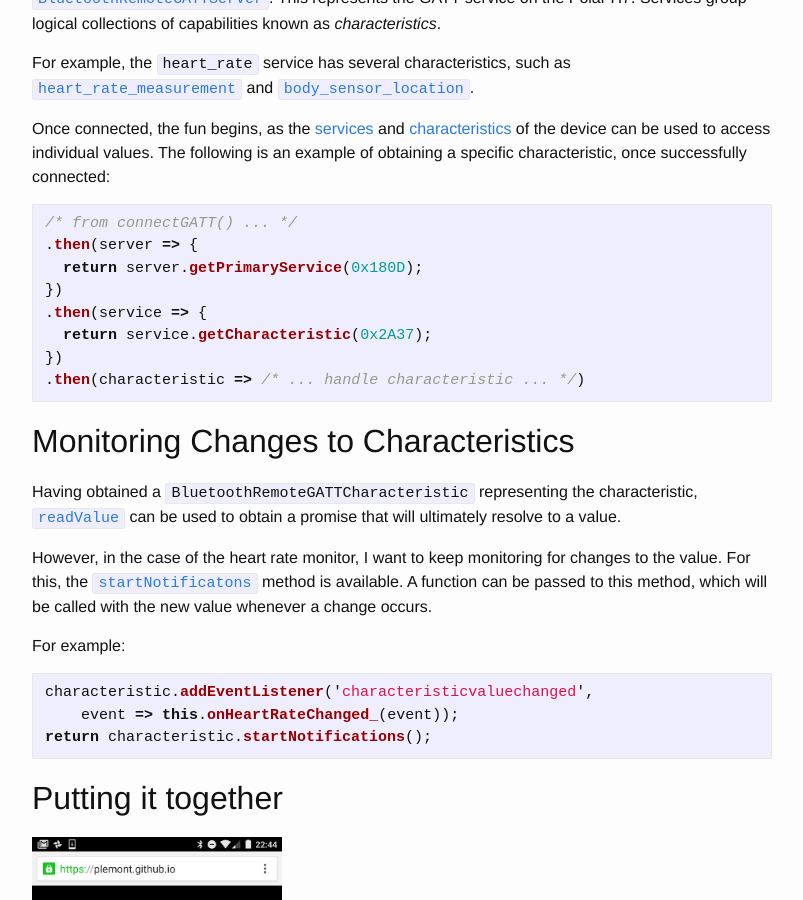
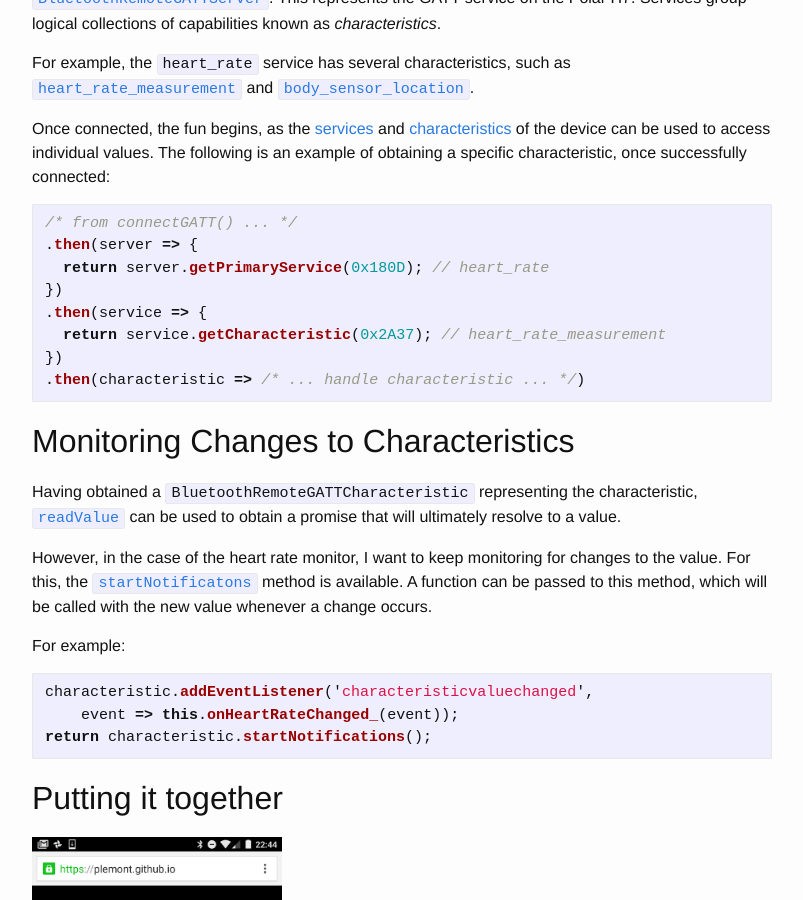
Before and after one commit to plemont/plemont.github.io, a Jekyll site: the page built from _posts/2016-04-11-web-bluetooth-experiments.md, in a window 1280 px wide and 900 px high, scrolled down 1774 px. Shown: the whole window, without its empty margins (238-1041 px from the left). Built offline with Jekyll 4.4.1, drawn with Linux system fonts in a browser that asks for light colours.

Commit message:
A few comments

````diff
--- a/_posts/2016-04-11-web-bluetooth-experiments.md
+++ b/_posts/2016-04-11-web-bluetooth-experiments.md
@@ -69,10 +69,10 @@ Once connected, the fun begins, as the [services](https://learn.adafruit.com/int
 ```javascript
 /* from connectGATT() ... */
 .then(server => {
-  return server.getPrimaryService(0x180D);
+  return server.getPrimaryService(0x180D); // heart_rate
 })
 .then(service => {
-  return service.getCharacteristic(0x2A37);
+  return service.getCharacteristic(0x2A37); // heart_rate_measurement
 })
 .then(characteristic => /* ... handle characteristic ... */)
 ```
--- a/apps/hrm/heartRate.js
+++ b/apps/hrm/heartRate.js
@@ -68,10 +68,10 @@ class HeartRateMonitor {
           return device.connectGATT();
         })
         .then(server => {
-          return server.getPrimaryService(this.SERVICE_ID); // heart_rate
+          return server.getPrimaryService(this.SERVICE_ID);
         })
         .then(service => {
-          return service.getCharacteristic(this.CHARACTERISTIC_ID); // heart_rate_measurement
+          return service.getCharacteristic(this.CHARACTERISTIC_ID);
         })
         .then(characteristic => this.handleCharacteristic_(characteristic))
         .catch(error => {
````
